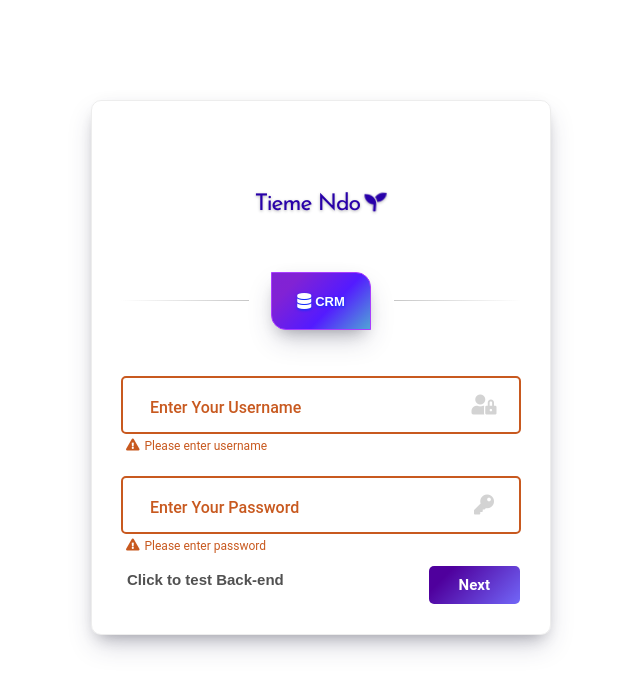
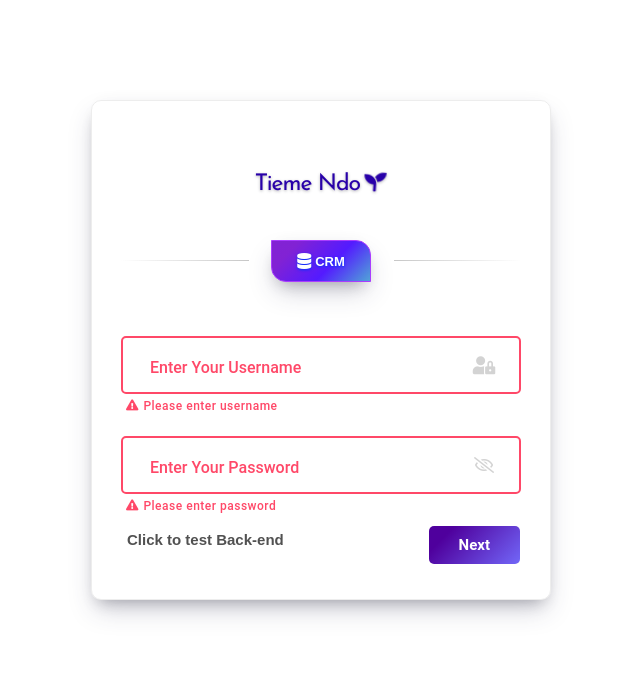
Before and after one commit to labs13-agriculture/front-end, a React (Create React App) app: page / in a window 1280 px wide. Both pictures are taken after a click on the button "Next". Shown: the top 690 px of the page, without its empty margins (319-959 px from the left). Built offline with nearby package versions, Linux system fonts and the light colour scheme; a web font is replaced by a local one.

Commit message:
FEAT:Password Vis Toggle Added + Gen Styling
Seemed that it would be helpful to user to
be able to view password entered in case of errors.
Trimmed fat from design as well. Changed color of
error messages as well.

```diff
--- a/public/index.html
+++ b/public/index.html
@@ -41,7 +41,10 @@
     <link
       href="https://fonts.googleapis.com/css?family=Mandali&display=swap"
       rel="stylesheet"
+
+
     />
+
     <!--
       Notice the use of %PUBLIC_URL% in the tags above.
       It will be replaced with the URL of the `public` folder during the build.
--- a/src/components/Login.js
+++ b/src/components/Login.js
@@ -86,7 +86,7 @@ const StyledLogin = styled.div`
 
     .title-container{
         display:flex;
-        margin:40px;
+        margin:20px;
         align-items: center;
 
 
@@ -181,6 +181,7 @@ const StyledLogin = styled.div`
         justify-content: center;
 
         background-image: linear-gradient(134deg,#4f009d70 20%,#1300ff91,#00ffb387);
+        height:40px;
         box-shadow: 0 13px 27px -5px rgba(50, 50, 93, 0.25), 0 8px 16px -8px rgba(0, 0, 0, 0.3), 0 -6px 16px -6px rgba(0, 0, 0, 0.025);
     }
 
@@ -411,7 +412,7 @@ const StyledLogin = styled.div`
 
                 color: lightgray;
 
-                font-size: 20px;
+                font-size: 18px;
             }
 
             .fa-ellipsis-h{
@@ -521,7 +522,7 @@ const StyledLogin = styled.div`
     }
 
     #bad-credentials{
-        border:2px solid #c8591f;
+        border:2px solid #ff4868;
     }
 
     #hidden{
@@ -529,19 +530,28 @@ const StyledLogin = styled.div`
     }
 
     #red-font{
-        color:#c8591f;
+        color:#ff4868;
     }
 
     .error-handler-div {
         margin: 5px 5px;
         color:#c8591f;
         display:flex;
-        align-items:flex-start;
-        font-size:12px;
+        align-items: flex-start;
+        color:#ff4868;
+        /* font-family: 'Poppins', sans-serif; */
+
+        p{
+          font-size: 12px;
+          letter-spacing: .5px;
+          font-weight: 550;
+          /* padding:1px; */
+        }
 
         .fas.fa-exclamation-triangle {
             margin-right: 5px;
-            font-size:12px;
+            font-size:11px;
+
         }
 
     }
@@ -589,6 +599,23 @@ const StyledLogin = styled.div`
       #loadingc{
         animation:loading 1s   .6s infinite;
       }
+      .far.fa-eye-slash{
+        color:lightgray;
+        &:hover{
+          cursor:pointer;
+          color:gray;
+          z-index:3;
+        }
+      }
+
+      .fas.fa-eye{
+        color:lightgray;
+        &:hover{
+          cursor:pointer;
+          color:gray;
+          z-index:3;
+        }
+      }
 }`
 
 class Login extends Component {
@@ -603,7 +630,8 @@ class Login extends Component {
       submitpw: false,
       enteredUsername: true,
       enteredPassword: true,
-      passwordFailure: false
+      passwordFailure: false,
+      passwordVis:true
     };
   }
 
@@ -644,6 +672,16 @@ class Login extends Component {
 
   submitPw() {
     this.setState({ submitpw: true });
+  }
+
+  togglePwVis = () =>{
+    this.setState({passwordVis:!this.state.passwordVis});
+    var x = document.getElementById("password");
+    if (x.type === "password") {
+      x.type = "text";
+    } else {
+      x.type = "password";
+    }
   }
 
   login = e => {
@@ -800,14 +838,14 @@ class Login extends Component {
                 id={this.state.enteredUsername ? "hidden" : ""}
               >
                 <i className="fas fa-exclamation-triangle" />
-                Please enter username
+                <p>Please enter username</p>
               </div>
               <div
                 className="error-handler-div badcredentials"
                 id={this.props.loginFailure ? "" : "hidden"}
               >
                 <i className="fas fa-exclamation-triangle" />
-                Incorrect username or password. Please try agian.
+                <p>Incorrect username or password. Please try agian.</p>
               </div>
             </div>
             <div className="local-container-div">
@@ -847,7 +885,7 @@ class Login extends Component {
                     Enter Your Password
                   </div>
                   <div className="input-icon-cont">
-                    <i className="fas fa-key" />
+                    {this.state.passwordVis ? <i onClick={() =>this.togglePwVis()} className="far fa-eye-slash"></i> :<i className="fas fa-eye" onClick={this.togglePwVis}></i>}
                   </div>
                 </form>
               </div>
@@ -856,7 +894,7 @@ class Login extends Component {
                 id={this.state.enteredPassword ? "hidden" : ""}
               >
                 <i className="fas fa-exclamation-triangle" />
-                Please enter password
+                <p>Please enter password</p>
               </div>
             </div>
             <div className="login-next-steps-cont">
```
